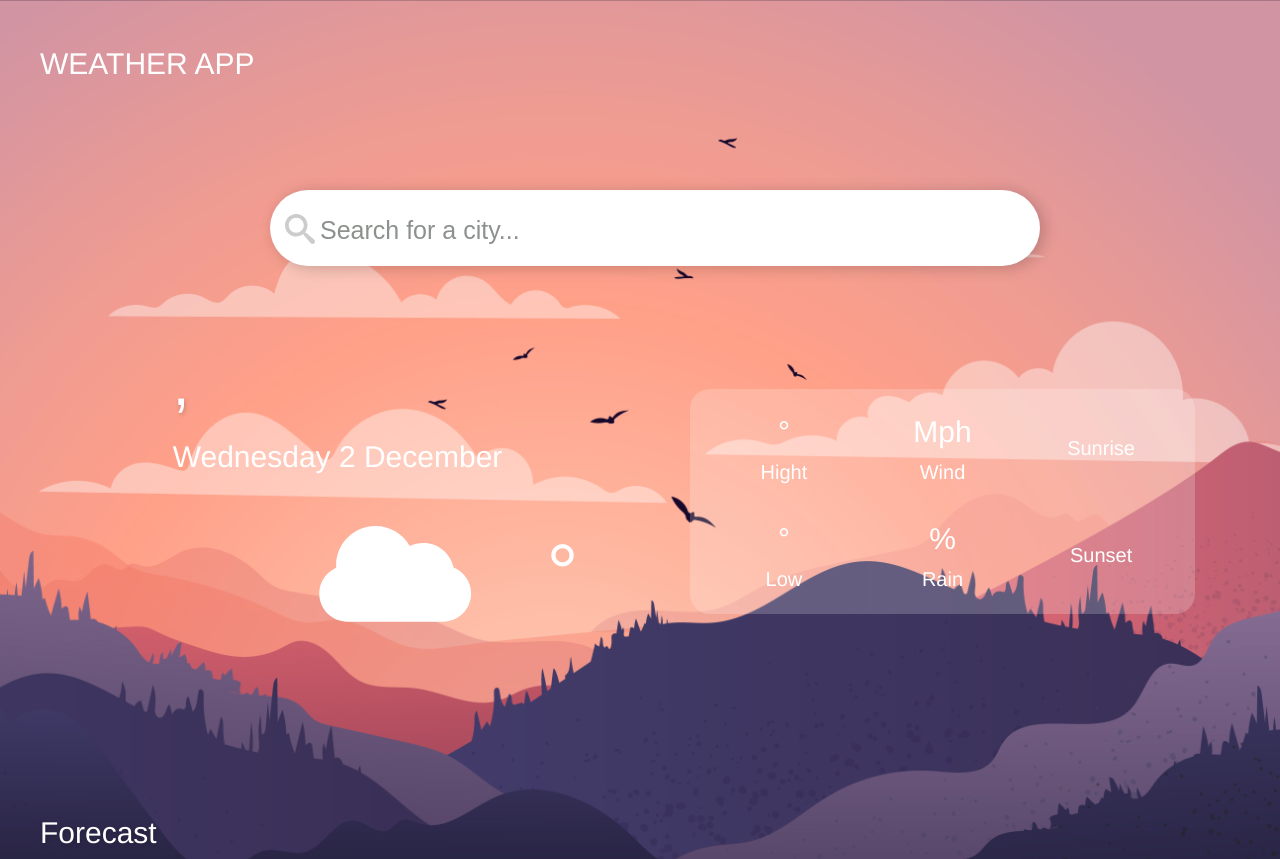
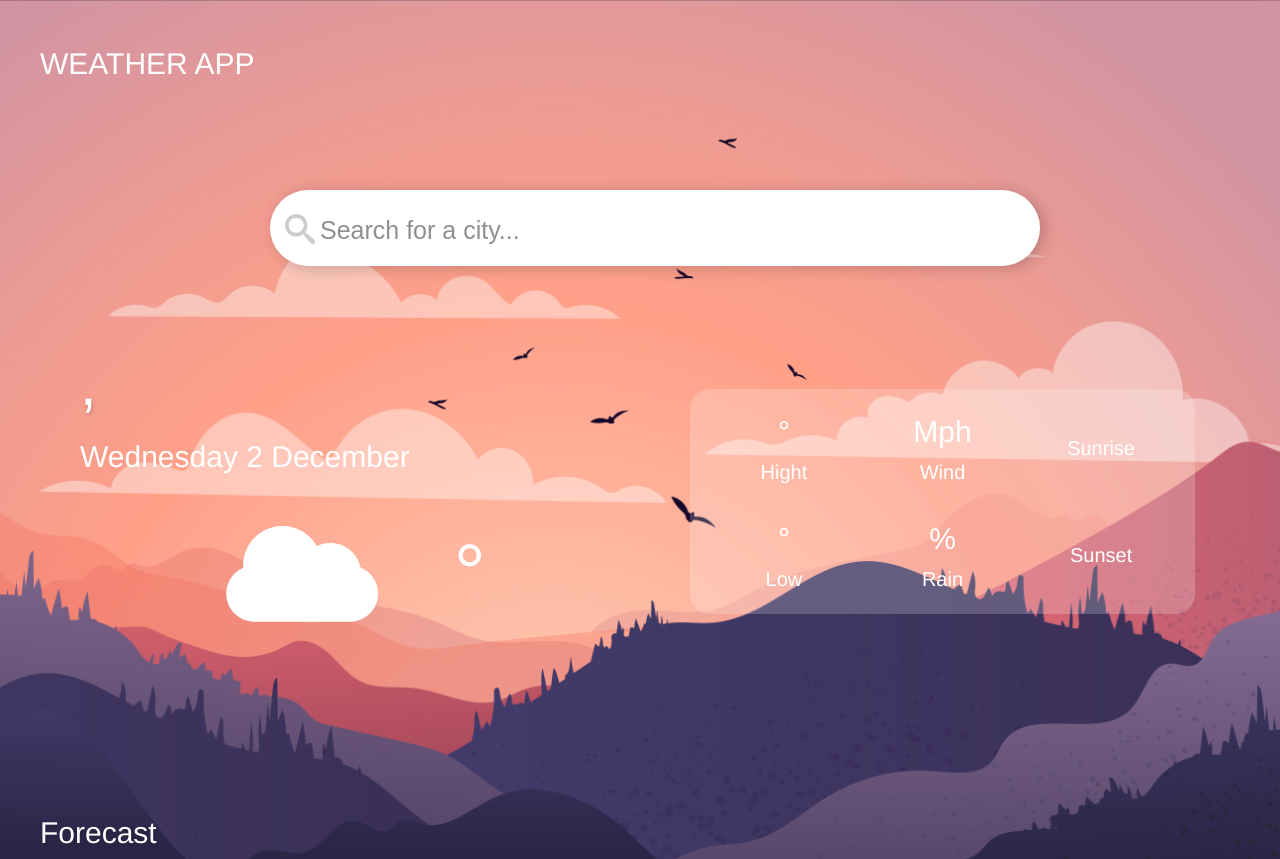
Before and after one commit to barsh11/WeatherApp, a React (Create React App) app: page / in a window 1280 px wide. Shown: the top 859 px of the page. Built offline with nearby package versions, Linux system fonts and the light colour scheme.

Commit message:
added className props to all managers

```diff
--- a/src/containers/CurrManager/CurrManager.js
+++ b/src/containers/CurrManager/CurrManager.js
@@ -25,6 +25,7 @@ const CurrManager = (props) => {
 
   return (
     <CurrConditions
+    className= {props.className}
       data={{
         city: props.data.city,
         country: props.data.country,
--- a/src/containers/DailyManager/DailyManager.js
+++ b/src/containers/DailyManager/DailyManager.js
@@ -47,6 +47,7 @@ useEffect(() => {
 
   return (
     <CurrParameters
+    className= {props.className}
     data= { [{value: highTemperature, label: 'hight'},
     {value: lowTemperature, label: 'low'},
     {value: wind, label: 'wind'},
```
